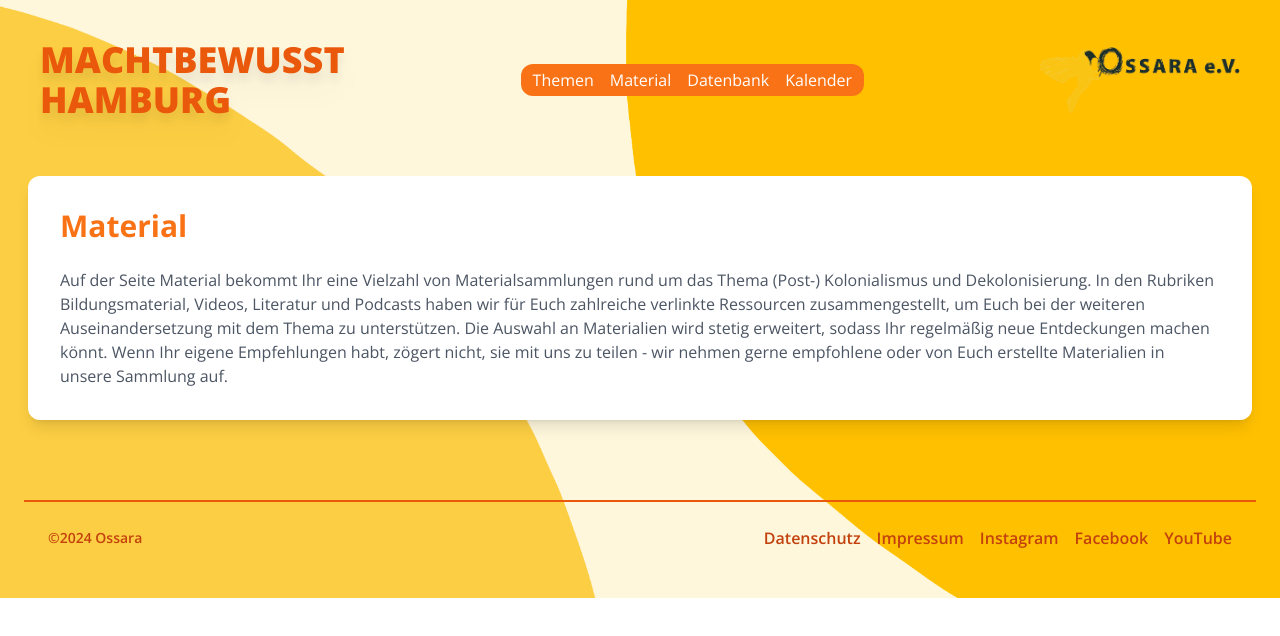
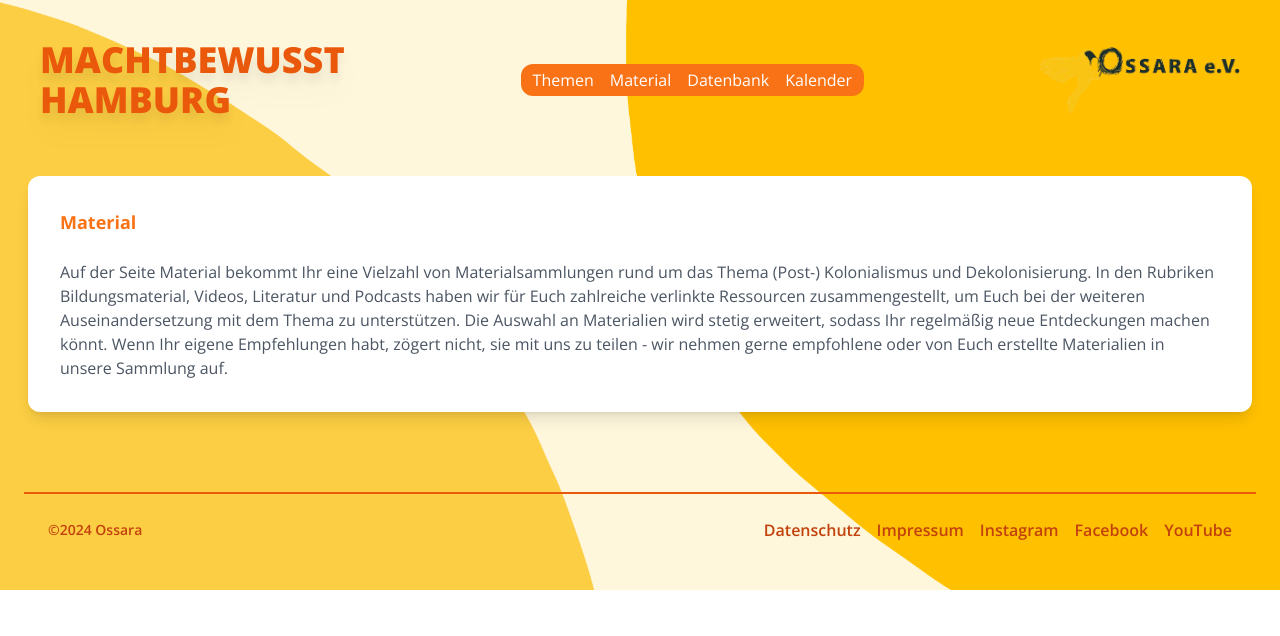
Before and after one commit to Chell0/machtbewwust, a Next.js app: page /material in a window 1280 px wide. Shown: the top 636 px of the page. Built offline with nearby package versions, Linux system fonts and the light colour scheme; no server answers.

Commit message:
chore: make material cards responsive

```diff
--- a/app/material/page.tsx
+++ b/app/material/page.tsx
@@ -18,7 +18,7 @@ export default function Page() {
             <main className="p-6 relative z-10">
                 <NavBar />
                 <div className="bg-white p-5 m-1 rounded-xl shadow-lg items-center justify-center mt-10">
-                    <h1 className="text-orange-500 text-3xl font-bold p-3">
+                    <h1 className="text-orange-500 text-3xl sm:text-lg font-bold p-3">
                         Material
                     </h1>
                     <p className="text-gray-600 text-left text-md p-3">
--- a/components/MaterialCards/MaterialCards.tsx
+++ b/components/MaterialCards/MaterialCards.tsx
@@ -20,11 +20,12 @@ export default function MaterialCards({ card }: { card: MaterialCard }) {
                 />
             </div>
             <div className="bg-amber-50 p-5">
-                <h3 className="text-orange-500 text-lg font-semibold mb-3 cursor-pointer hover:underline">
+                <h3 className="text-orange-500 text-md font-semibold mb-3 line-clamp-5 cursor-pointer hover:underline">
                     <Link href={links} target="_blank" rel="noopener noreferrer">{title}</Link>
                 </h3>
                 <p className="text-gray-600 text-xs mb-2 line-clamp-3">{smallDescription}</p>
             </div>
         </div>
+
     );
 }
```
Also changed, not shown: app/themen/[slug]/page.tsx (+0 -19 lines).
